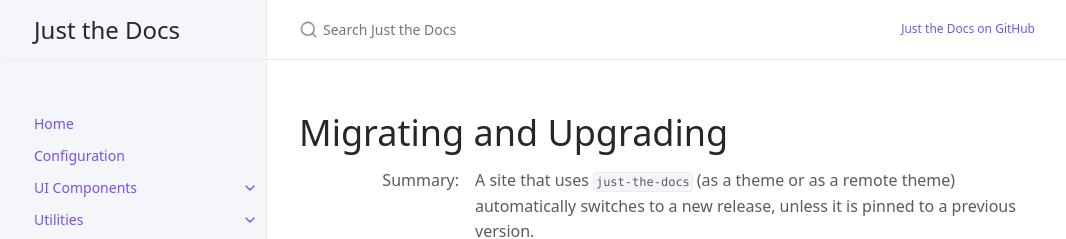
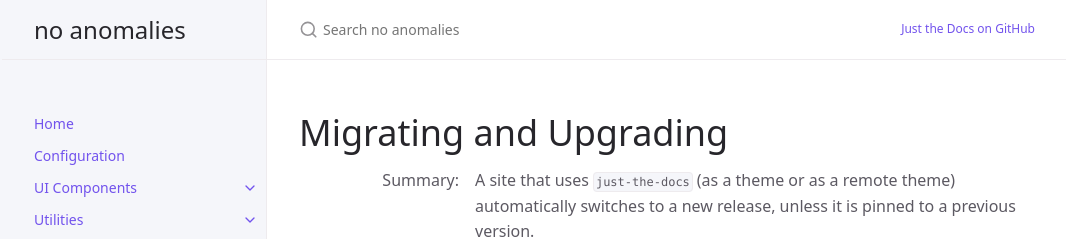
Before and after one commit to noanomal/noanomal.github.io, a Jekyll site: the page built from MIGRATION.md, in a window 1280 px wide. Shown: the top 239 px of the page, without its empty margins (105-1171 px from the left). Built offline with Jekyll 4.4.1, drawn with Linux system fonts in a browser that asks for light colours; cached includes are drawn as plain includes; part of the change alters nothing that is shown.

Commit message:
update 02

```diff
--- a/_config.yml
+++ b/_config.yml
@@ -13,11 +13,11 @@
 # you will see them accessed via {{ site.title }}, {{ site.github_repo }}, and so on.
 # You can create any custom variable you would like, and they will be accessible
 # in the templates via {{ site.myvariable }}.
-title: Just the Docs
-description: A Jekyll theme for documentation
+title: no anomalies
+description: Extraordinary for being ordinary.
 baseurl: "" # the subpath of your site, e.g. /blog
 url: "https://noanomal.github.io/" # the base hostname & protocol for your site, e.g. http://example.com
-repository: just-the-docs/just-the-docs # for github-metadata
+repository: noanomal/noanomal # for github-metadata
 
 permalink: pretty
 
--- a/_includes/head.html
+++ b/_includes/head.html
@@ -50,4 +50,12 @@
 
   {% include head_custom.html %}
 
+  <!-- Google Tag Manager -->
+  <script>(function(w,d,s,l,i){w[l]=w[l]||[];w[l].push({'gtm.start':
+    new Date().getTime(),event:'gtm.js'});var f=d.getElementsByTagName(s)[0],
+    j=d.createElement(s),dl=l!='dataLayer'?'&l='+l:'';j.async=true;j.src=
+    'https://www.googletagmanager.com/gtm.js?id='+i+dl;f.parentNode.insertBefore(j,f);
+    })(window,document,'script','dataLayer','GTM-W5BNWBW4');</script>
+  <!-- End Google Tag Manager -->
+
 </head>
--- a/_layouts/default.html
+++ b/_layouts/default.html
@@ -7,6 +7,10 @@ layout: table_wrappers
 <html lang="{{ site.lang | default: 'en-US' }}">
 {% include head.html %}
 <body>
+  <!-- Google Tag Manager (noscript) -->
+  <noscript><iframe src="https://www.googletagmanager.com/ns.html?id=GTM-W5BNWBW4"
+    height="0" width="0" style="display:none;visibility:hidden"></iframe></noscript>
+  <!-- End Google Tag Manager (noscript) -->
   <a class="skip-to-main" href="#main-content">Skip to main content</a>
   {% include icons/icons.html %}
   {% if page.nav_enabled == true %}
```
